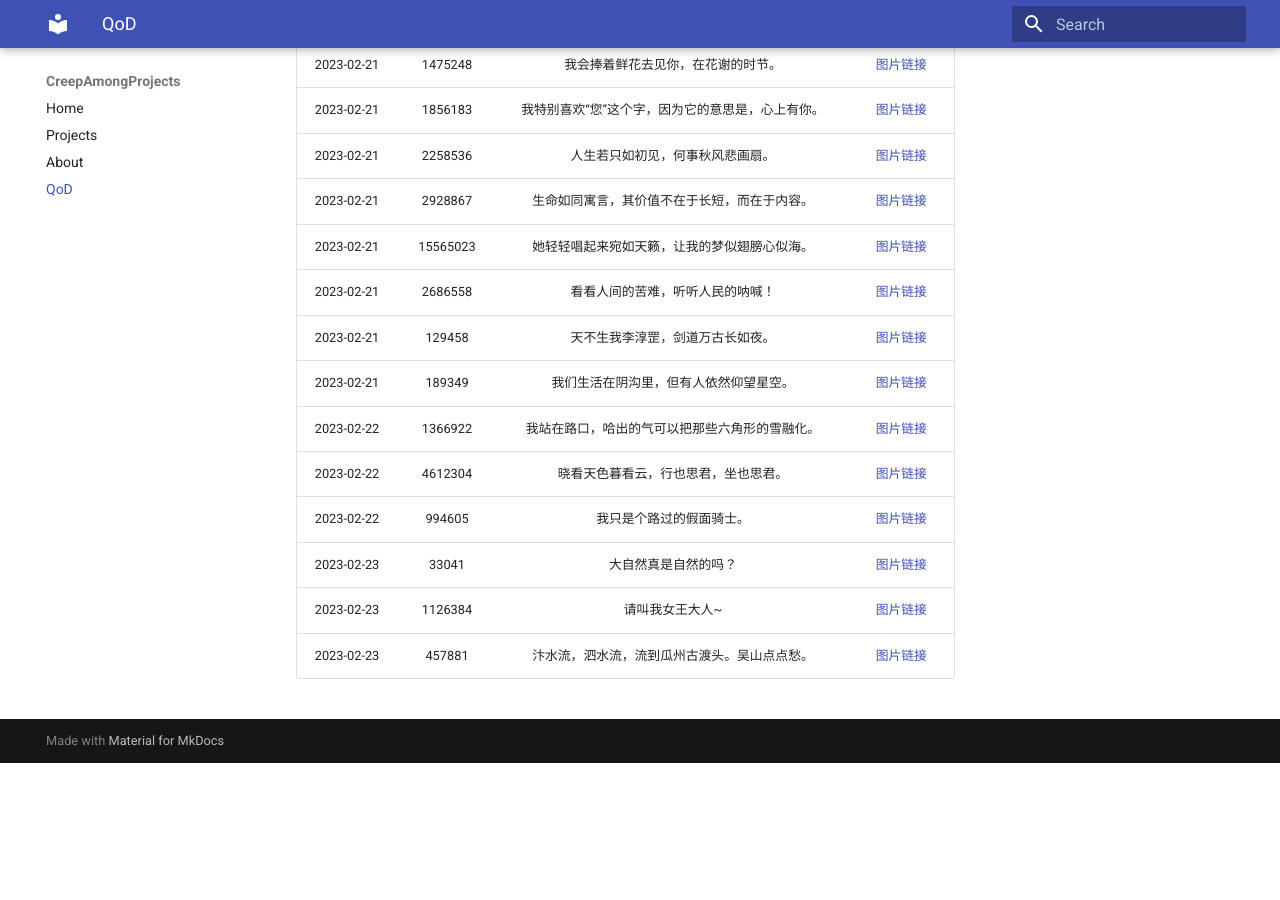
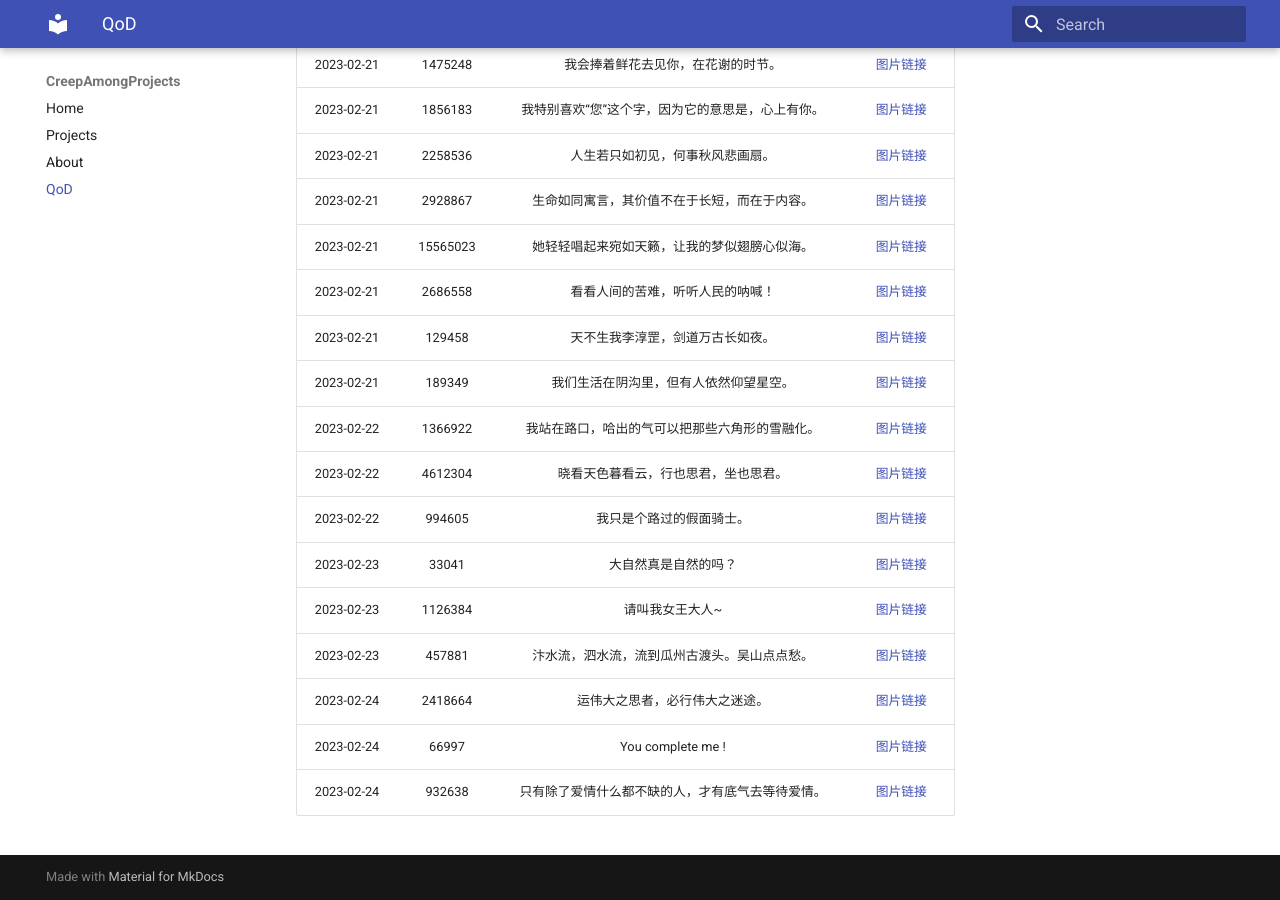
Before and after one commit to Creep-Among-Projects/CAP-Pages, an MkDocs documentation site: the page built from docs/qod.md, in a window 1280 px wide and 900 px high, scrolled down 2084 px. Built offline with MkDocs 1.6.1 and Material for MkDocs 9.7.7, drawn with Linux system fonts in a browser that asks for light colours; comment, search, counter and statistics services are not loaded; before the commit the page ends 2847 px from its top, so only the background shows below that.

Commit message:
QoD Generator: 2023-02-24 20:34:16 UTC+00:00

```diff
--- a/docs/qod.md
+++ b/docs/qod.md
@@ -79,3 +79,6 @@ Theoretically three daily quotes will be automatically updated here each day.
 |2023-02-23|33041|大自然真是自然的吗？|[图片链接](./qods/33041.jpg)|
 |2023-02-23|1126384|请叫我女王大人~|[图片链接](./qods/1126384.jpg)|
 |2023-02-23|457881|汴水流，泗水流，流到瓜州古渡头。吴山点点愁。|[图片链接](./qods/457881.jpg)|
+|2023-02-24|2418664|运伟大之思者，必行伟大之迷途。|[图片链接](./qods/2418664.jpg)|
+|2023-02-24|66997|You complete me !|[图片链接](./qods/66997.jpg)|
+|2023-02-24|932638|只有除了爱情什么都不缺的人，才有底气去等待爱情。|[图片链接](./qods/932638.jpg)|
```
Also changed, not shown: docs/qods/2418664.jpg (added), docs/qods/66997.jpg (added), docs/qods/932638.jpg (added), 1 other file.
